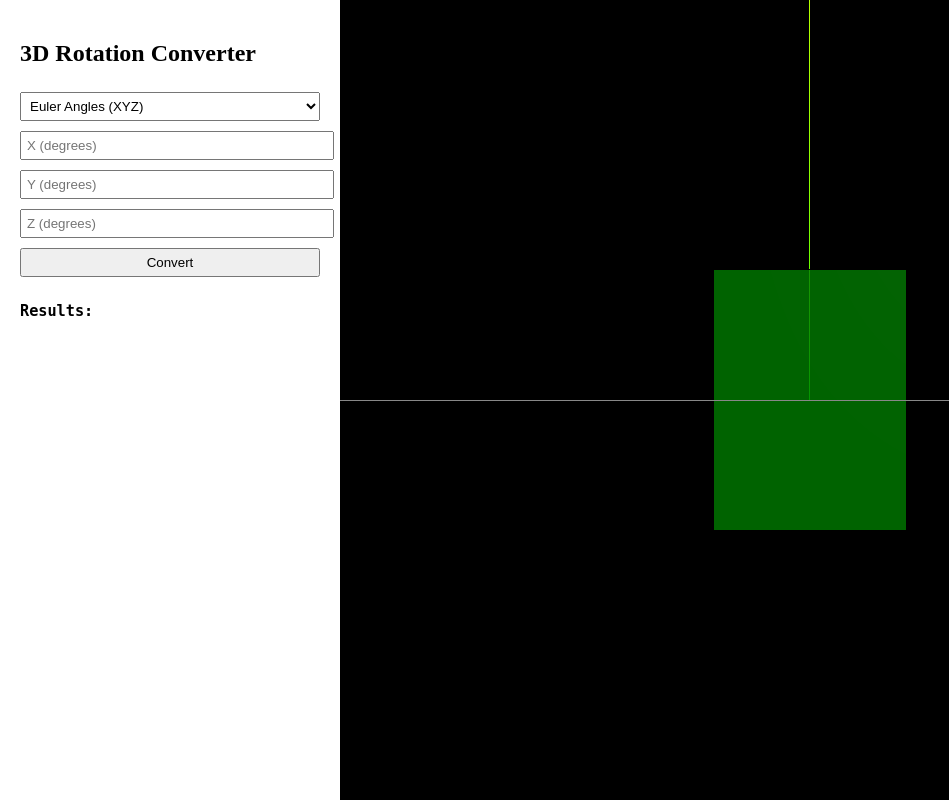
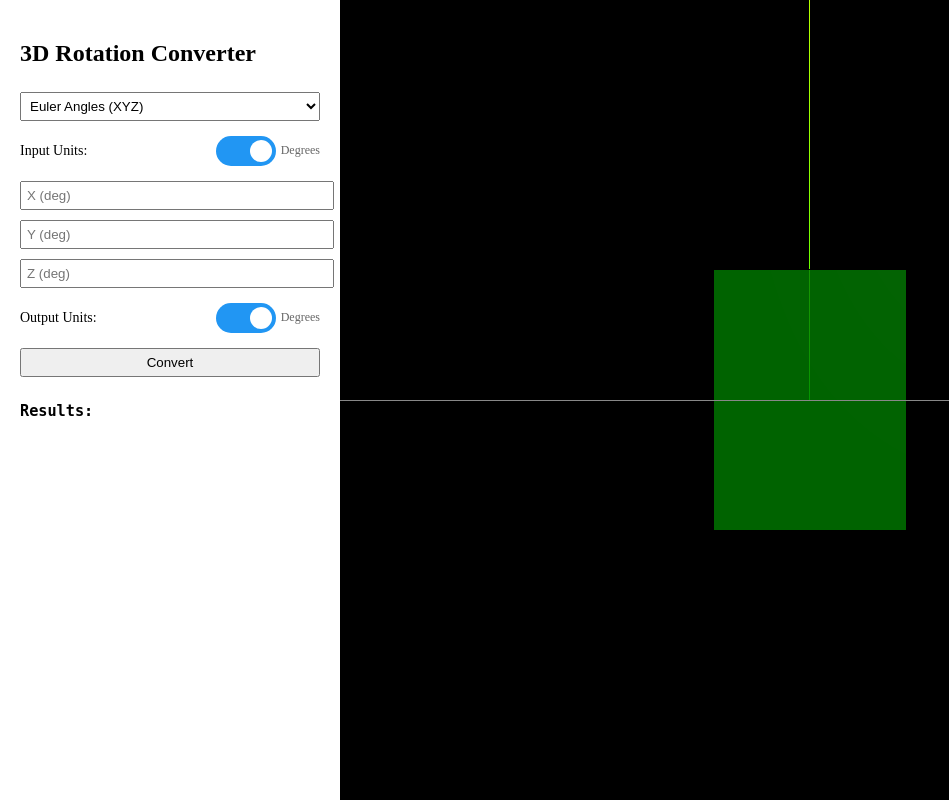
Before and after one commit to adityakamath/rotation-converter, a Flask app: page / in a window 1280 px wide. Shown: the whole page, without its empty margins (0-949 px from the left). Run offline with Flask 3, Linux system fonts and the light colour scheme; some libraries are stand-ins or nearby versions.

Commit message:
Add degree/radian toggle support for rotation inputs and outputs

```diff
--- a/app.py
+++ b/app.py
@@ -14,11 +14,13 @@ def convert_rotation():
     data = request.json
     input_format = data['format']
     values = np.array(data['values'])
+    input_degrees = data.get('inputDegrees', True)  # Default to degrees for backward compatibility
+    output_degrees = data.get('outputDegrees', True)  # Default to degrees for backward compatibility
 
     try:
         # Create rotation object based on input format
         if input_format == 'euler':
-            r = Rotation.from_euler('xyz', values, degrees=True)
+            r = Rotation.from_euler('xyz', values, degrees=input_degrees)
         elif input_format == 'quaternion':
             r = Rotation.from_quat(values)
         elif input_format == 'matrix':
@@ -26,16 +28,32 @@ def convert_rotation():
         elif input_format == 'axis-angle':
             angle = values[0]
             axis = values[1:]
+            # Convert angle to radians if input is in degrees
+            if input_degrees:
+                angle = np.deg2rad(angle)
             r = Rotation.from_rotvec(angle * axis / np.linalg.norm(axis))
         else:
             return jsonify({'error': 'Invalid format'}), 400
 
-        # Convert to all formats
+        # Convert to all formats with specified output units
+        euler = r.as_euler('xyz', degrees=output_degrees)
+        quaternion = r.as_quat()
+        matrix = r.as_matrix()
+        rotvec = r.as_rotvec()
+
+        # If output is in degrees, convert the angle part of rotvec
+        if output_degrees:
+            rotvec_angle = np.rad2deg(np.linalg.norm(rotvec))
+            if rotvec_angle > 0:
+                rotvec_axis = rotvec / np.linalg.norm(rotvec)
+                rotvec = rotvec_axis * rotvec_angle
+
         return jsonify({
-            'euler': r.as_euler('xyz', degrees=True).tolist(),
-            'quaternion': r.as_quat().tolist(),
-            'matrix': r.as_matrix().tolist(),
-            'rotvec': r.as_rotvec().tolist()
+            'euler': euler.tolist(),
+            'quaternion': quaternion.tolist(),
+            'matrix': matrix.tolist(),
+            'rotvec': rotvec.tolist(),
+            'units': 'degrees' if output_degrees else 'radians'
         })
     except Exception as e:
         return jsonify({'error': str(e)}), 400
--- a/templates/index.html
+++ b/templates/index.html
@@ -16,6 +16,59 @@
             margin-top: 20px;
             font-family: monospace;
         }
+        .toggle-container {
+            display: flex;
+            align-items: center;
+            margin: 10px 0;
+        }
+        .toggle-label {
+            flex: 1;
+            font-size: 14px;
+        }
+        .toggle-button {
+            position: relative;
+            display: inline-block;
+            width: 60px;
+            height: 30px;
+        }
+        .toggle-button input {
+            opacity: 0;
+            width: 0;
+            height: 0;
+        }
+        .toggle-slider {
+            position: absolute;
+            cursor: pointer;
+            top: 0;
+            left: 0;
+            right: 0;
+            bottom: 0;
+            background-color: #ccc;
+            transition: .4s;
+            border-radius: 30px;
+        }
+        .toggle-slider:before {
+            position: absolute;
+            content: "";
+            height: 22px;
+            width: 22px;
+            left: 4px;
+            bottom: 4px;
+            background-color: white;
+            transition: .4s;
+            border-radius: 50%;
+        }
+        input:checked + .toggle-slider {
+            background-color: #2196F3;
+        }
+        input:checked + .toggle-slider:before {
+            transform: translateX(30px);
+        }
+        .unit-label {
+            font-size: 12px;
+            color: #666;
+            margin-left: 5px;
+        }
     </style>
 </head>
 <body>
@@ -30,10 +83,19 @@
                 <option value="axis-angle">Axis-Angle</option>
             </select>
 
+            <div id="angle-units" class="toggle-container">
+                <span class="toggle-label">Input Units:</span>
+                <label class="toggle-button">
+                    <input type="checkbox" id="input-units-toggle" checked>
+                    <span class="toggle-slider"></span>
+                </label>
+                <span class="unit-label">Degrees</span>
+            </div>
+
             <div id="euler-inputs" class="input-group">
-                <input type="number" placeholder="X (degrees)" step="any">
-                <input type="number" placeholder="Y (degrees)" step="any">
-                <input type="number" placeholder="Z (degrees)" step="any">
+                <input type="number" placeholder="X" step="any">
+                <input type="number" placeholder="Y" step="any">
+                <input type="number" placeholder="Z" step="any">
             </div>
 
             <div id="quaternion-inputs" class="input-group" style="display: none;">
@@ -56,10 +118,19 @@
             </div>
 
             <div id="axis-angle-inputs" class="input-group" style="display: none;">
-                <input type="number" placeholder="Angle (degrees)" step="any">
+                <input type="number" placeholder="Angle" step="any">
                 <input type="number" placeholder="Axis X" step="any">
                 <input type="number" placeholder="Axis Y" step="any">
                 <input type="number" placeholder="Axis Z" step="any">
+            </div>
+
+            <div id="output-units" class="toggle-container">
+                <span class="toggle-label">Output Units:</span>
+                <label class="toggle-button">
+                    <input type="checkbox" id="output-units-toggle" checked>
+                    <span class="toggle-slider"></span>
+                </label>
+                <span class="unit-label">Degrees</span>
             </div>
 
             <button onclick="convert()">Convert</button>
@@ -157,13 +228,44 @@
     </script>
 
     <script>
-        // Show/hide input groups based on selected format
+        // Show/hide input groups and angle unit toggles based on selected format
         document.getElementById('format').addEventListener('change', function(e) {
             document.querySelectorAll('.input-group').forEach(group => {
                 group.style.display = 'none';
             });
             document.getElementById(e.target.value + '-inputs').style.display = 'block';
+
+            // Show/hide input units toggle based on format
+            const angleUnits = document.getElementById('angle-units');
+            angleUnits.style.display = ['euler', 'axis-angle'].includes(e.target.value) ? 'flex' : 'none';
         });
+
+        // Update unit labels when toggles change
+        document.getElementById('input-units-toggle').addEventListener('change', function(e) {
+            e.target.nextElementSibling.nextElementSibling.textContent = e.target.checked ? 'Degrees' : 'Radians';
+            updatePlaceholders();
+        });
+
+        document.getElementById('output-units-toggle').addEventListener('change', function(e) {
+            e.target.nextElementSibling.nextElementSibling.textContent = e.target.checked ? 'Degrees' : 'Radians';
+        });
+
+        // Update input placeholders based on selected units
+        function updatePlaceholders() {
+            const format = document.getElementById('format').value;
+            const useDegrees = document.getElementById('input-units-toggle').checked;
+            const unit = useDegrees ? '(deg)' : '(rad)';
+
+            if (format === 'euler') {
+                const inputs = document.getElementById('euler-inputs').getElementsByTagName('input');
+                inputs[0].placeholder = `X ${unit}`;
+                inputs[1].placeholder = `Y ${unit}`;
+                inputs[2].placeholder = `Z ${unit}`;
+            } else if (format === 'axis-angle') {
+                const inputs = document.getElementById('axis-angle-inputs').getElementsByTagName('input');
+                inputs[0].placeholder = `Angle ${unit}`;
+            }
+        }
 
         function getInputValues() {
             const format = document.getElementById('format').value;
@@ -174,6 +276,8 @@
         function convert() {
             const format = document.getElementById('format').value;
             const values = getInputValues();
+            const useInputDegrees = document.getElementById('input-units-toggle').checked;
+            const useOutputDegrees = document.getElementById('output-units-toggle').checked;
 
             fetch('/api/convert', {
                 method: 'POST',
@@ -182,7 +286,9 @@
                 },
                 body: JSON.stringify({
                     format: format,
-                    values: values
+                    values: values,
+                    inputDegrees: useInputDegrees,
+                    outputDegrees: useOutputDegrees
                 })
             })
             .then(response => response.json())
@@ -198,6 +304,9 @@
                 document.getElementById('results').textContent = 'Error: ' + error;
             });
         }
+
+        // Initialize placeholders
+        updatePlaceholders();
     </script>
 </body>
 </html>
```
